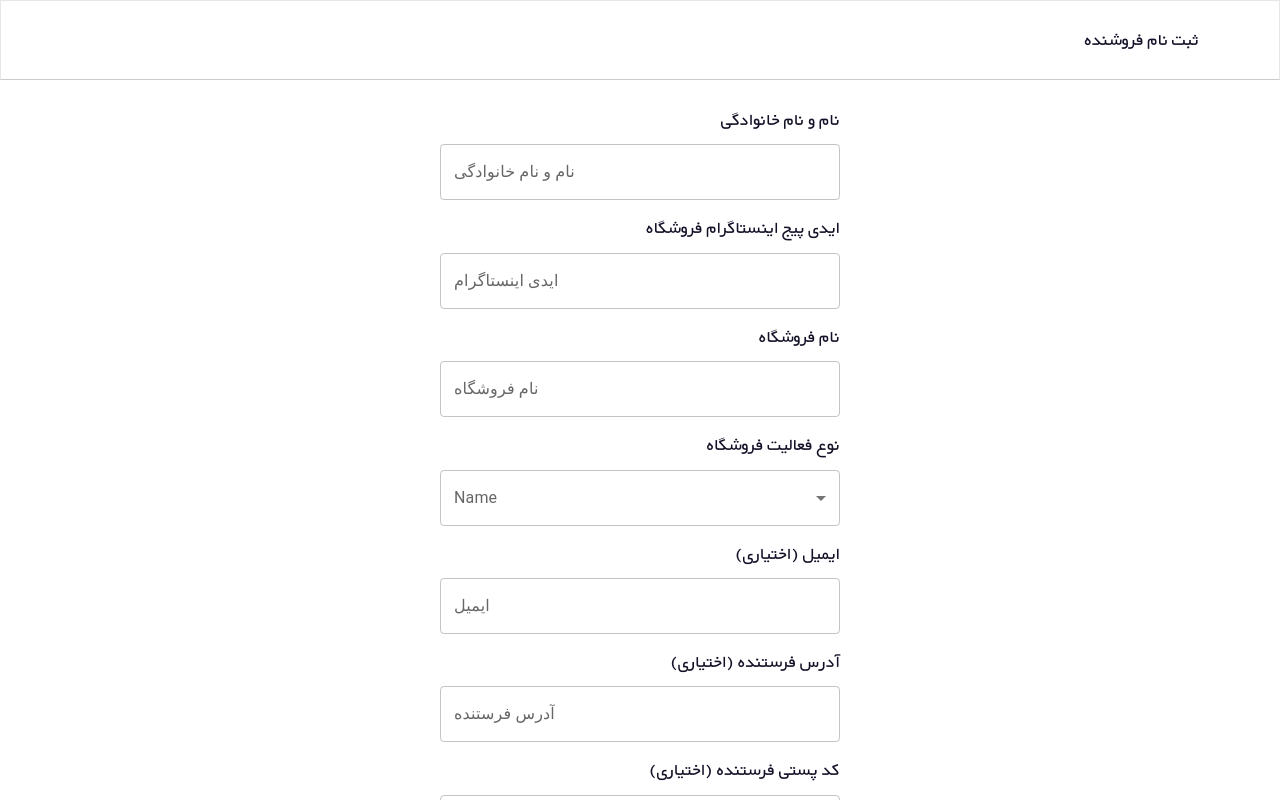
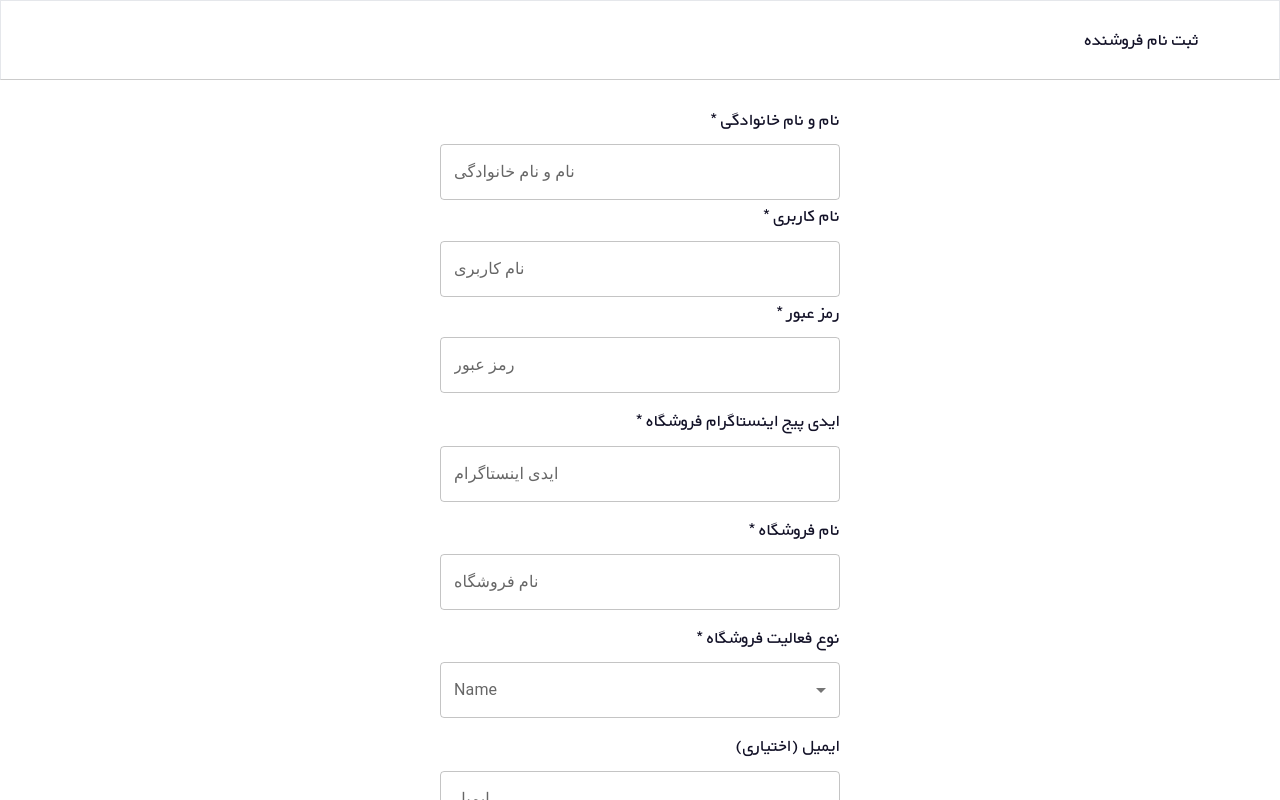
Before and after one commit to AliBayat78/Cartsaz, a React (Vite) app: page /register in a window 1280 px wide. Built offline with nearby package versions, Linux system fonts and the light colour scheme.

Commit message:
userName and Password field added to registration form

```diff
--- a/src/hooks/useAuth.ts
+++ b/src/hooks/useAuth.ts
@@ -1,19 +1,19 @@
 import { useAuthReturnType } from './../models/models'
 import { useState } from 'react'
-import { LoginInputs, User } from '../models/models'
+import { UserInfo } from '../models/models'
 
 export const useAuth = (): useAuthReturnType => {
-  const [userCredentials, setUserCredentials] = useState<User | null>(null)
+  const [userCredentials, setUserCredentials] = useState<UserInfo | null>(null)
   const [errorMessage, setErrorMessage] = useState<string | undefined>()
 
   const isAuthenticated = Boolean(userCredentials)
 
-  const login = (data: LoginInputs) => {
+  const login = (data: UserInfo) => {
     // Check if the username and password match any user in localStorage
     const user = JSON.parse(localStorage.getItem('user') || 'null')
 
     if (user !== null) {
-      const matchedUser = user.find((u: User) => {
+      const matchedUser = user.find((u: UserInfo) => {
         u.Username === data.Username && u.Password === data.Password
       })
 
--- a/src/pages/Login.tsx
+++ b/src/pages/Login.tsx
@@ -3,12 +3,12 @@ import TextField from '@mui/material/TextField'
 import { Button } from '@mui/material'
 import { useForm, SubmitHandler } from 'react-hook-form'
 import { useState } from 'react'
-import { LoginInputs } from '../models/models'
+import { UserInfo } from '../models/models'
 import { useAuth } from '../hooks/useAuth'
 import { NavLink } from 'react-router-dom'
 
 const Login = () => {
-  const [loginInfo, setLoginInfo] = useState<LoginInputs>()
+  const [loginInfo, setLoginInfo] = useState<UserInfo>()
 
   const { login, errorMessage } = useAuth()
 
@@ -16,9 +16,9 @@ const Login = () => {
     register,
     handleSubmit,
     formState: { errors },
-  } = useForm<LoginInputs>()
+  } = useForm<UserInfo>()
 
-  const onSubmit: SubmitHandler<LoginInputs> = (data) => {
+  const onSubmit: SubmitHandler<UserInfo> = (data) => {
     setLoginInfo(data)
     try {
       login(data)
--- a/src/pages/Register.tsx
+++ b/src/pages/Register.tsx
@@ -15,7 +15,6 @@ const Register = () => {
     register,
     handleSubmit,
     formState: { errors },
-    setValue,
   } = useForm<RegisterInputs>()
 
   const [shopType, setShopType] = useState('')
@@ -36,7 +35,7 @@ const Register = () => {
       <div className="2xs:w-[90vw] sm:w-[400px] mt-6">
         <form onSubmit={handleSubmit(onSubmit)}>
           <div className="w-full">
-            <p className="text-right caption-lg">نام و نام خانوادگی</p>
+            <p className="text-right caption-lg">نام و نام خانوادگی *</p>
             <TextField
               sx={{ marginTop: '8px', width: '100%' }}
               id="demo-helper-text-aligned"
@@ -48,8 +47,41 @@ const Register = () => {
               {...register('fullName', { required: true })}
             />
           </div>
+          <div className="w-full">
+            <p className="text-right caption-lg">نام کاربری *</p>
+            <TextField
+              sx={{ marginTop: '8px', width: '100%' }}
+              label="نام کاربری"
+              placeholder="علی بیات"
+              multiline
+              error={!!errors.User?.Username}
+              {...register('User.Username', { required: true })}
+            />
+          </div>
+          <div className="w-full">
+            <p className="text-right caption-lg">رمز عبور *</p>
+            <TextField
+              sx={{ marginTop: '8px', width: '100%' }}
+              label="رمز عبور"
+              type="password"
+              error={!!errors.User?.Password}
+              {...register('User.Password', {
+                required: true,
+                pattern: {
+                  value: /^(?=.*[A-Z])(?=.*\d).{8,}$/,
+                  message:
+                    'رمز عبور باید شامل حداقل یک حرف بزرگ، یک عدد و حتما بیشتر از 8 حرف باشد.',
+                },
+              })}
+            />
+            {errors.User?.Password && (
+              <p className="text-error mt-2 2xs:mb-10 md:mb-2 body-sm">
+                {errors.User?.Password.message}
+              </p>
+            )}
+          </div>
           <div className="w-full mt-3">
-            <p className="text-right caption-lg">ایدی پیج اینستاگرام فروشگاه</p>
+            <p className="text-right caption-lg">ایدی پیج اینستاگرام فروشگاه *</p>
             <TextField
               sx={{ marginTop: '8px', width: '100%' }}
               id="demo-helper-text-aligned"
@@ -62,7 +94,7 @@ const Register = () => {
             />
           </div>
           <div className="w-full mt-3">
-            <p className="text-right caption-lg">نام فروشگاه</p>
+            <p className="text-right caption-lg">نام فروشگاه *</p>
             <TextField
               sx={{ marginTop: '8px', width: '100%' }}
               id="demo-helper-text-aligned"
@@ -76,7 +108,7 @@ const Register = () => {
           </div>
 
           <div className="w-full mt-3">
-            <p className="text-right caption-lg">نوع فعالیت فروشگاه</p>
+            <p className="text-right caption-lg">نوع فعالیت فروشگاه *</p>
             <FormControl sx={{ marginTop: '8px', width: '100%' }}>
               <InputLabel id="demo-multiple-name-label">Name</InputLabel>
               <Select
```
Also changed, not shown: src/models/models.ts (+11 -15 lines).
